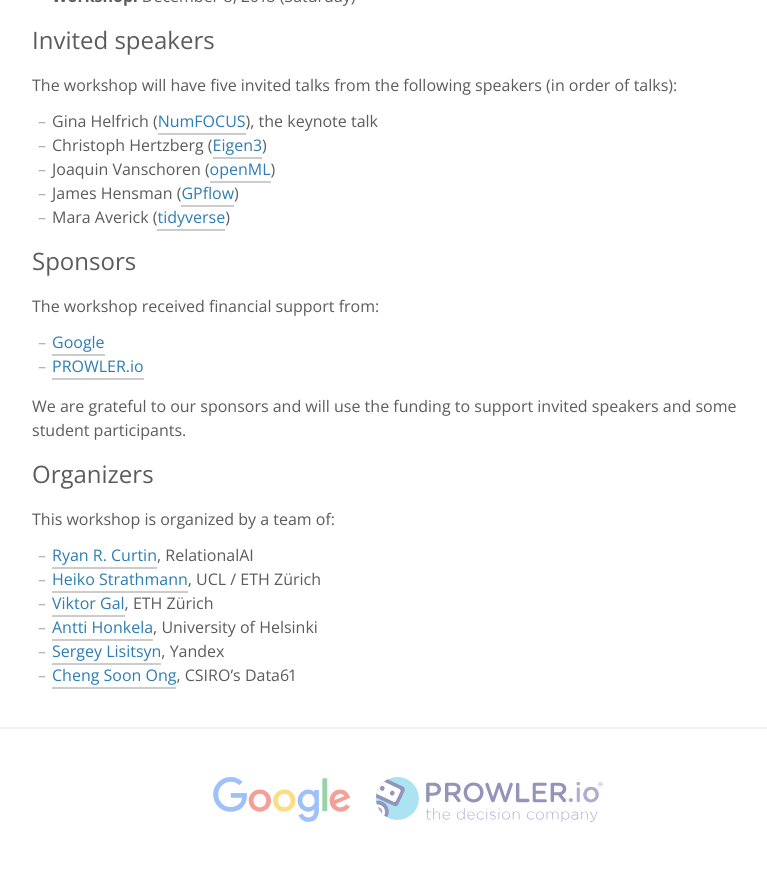
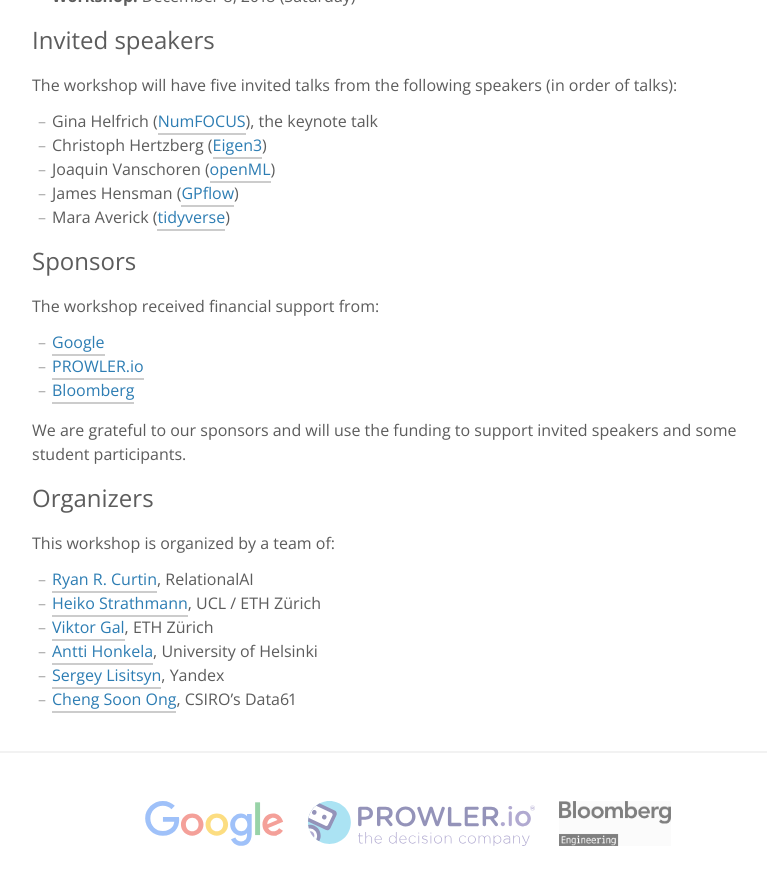
Before and after one commit to nips-2018-oss/nips-2018-oss.github.io, a Jekyll site: the page built from index.html, in a window 1280 px wide and 900 px high, scrolled down 768 px. Shown: the top 885 px of the window, without its empty margins (232-999 px from the left). Built offline with Jekyll 4.4.1, drawn with Linux system fonts in a browser that asks for light colours; nearby versions of some CDN libraries; the list of posts is cut into pages by our own code.

Commit message:
Add bloomberg

```diff
--- a/_includes/footer.html
+++ b/_includes/footer.html
@@ -3,6 +3,7 @@
         <div class="footer-logos">
             <a href="https://www.google.com/about/" target="_blank" rel="noopener"><img class="footer-logo" alt="Google" src="/assets/images/google-logo.svg"/></a>
             <a href="https://www.prowler.io" target="_blank" rel="noopener"><img class="footer-logo" alt="PROWLER.io" src="/assets/images/prowler-primary-logo-lbg.svg"/></a>
+            <a href="https://www.techatbloomberg.com/" target="_blank" rel="noopener"><img class="footer-logo" alt="Bloomberg" src="/assets/images/bloomberg.jpeg"/></a>
         </div>
     </div>
 </footer>
--- a/index.html
+++ b/index.html
@@ -35,6 +35,7 @@
 
 - [Google](https://www.google.com/intl/en_ru/about/)
 - [PROWLER.io](https://www.prowler.io/)
+- [Bloomberg](https://www.techatbloomberg.com/)
 
 We are grateful to our sponsors and will use the funding to support invited speakers and some student participants.
 
```
Also changed, not shown: assets/images/bloomberg.jpeg (added).
